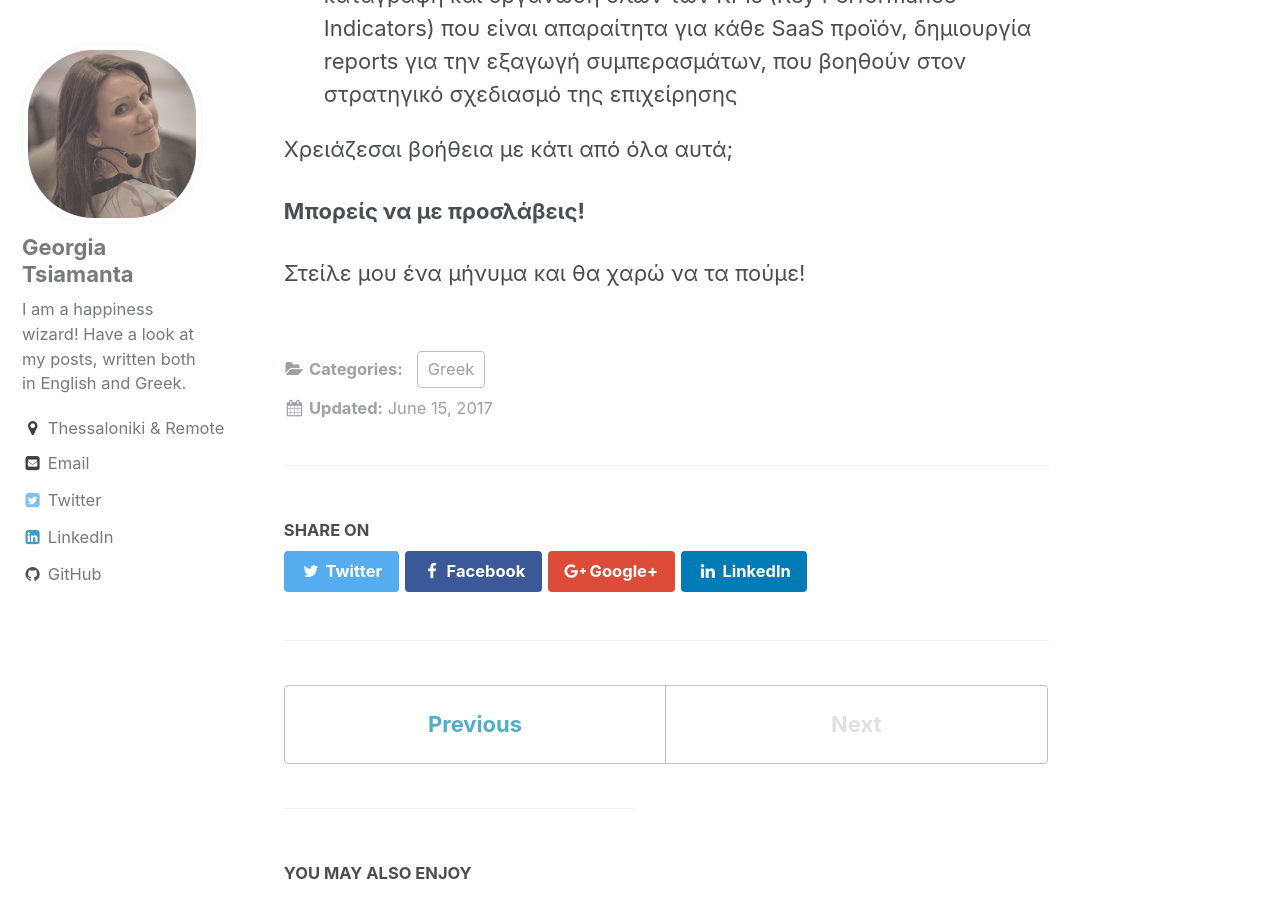
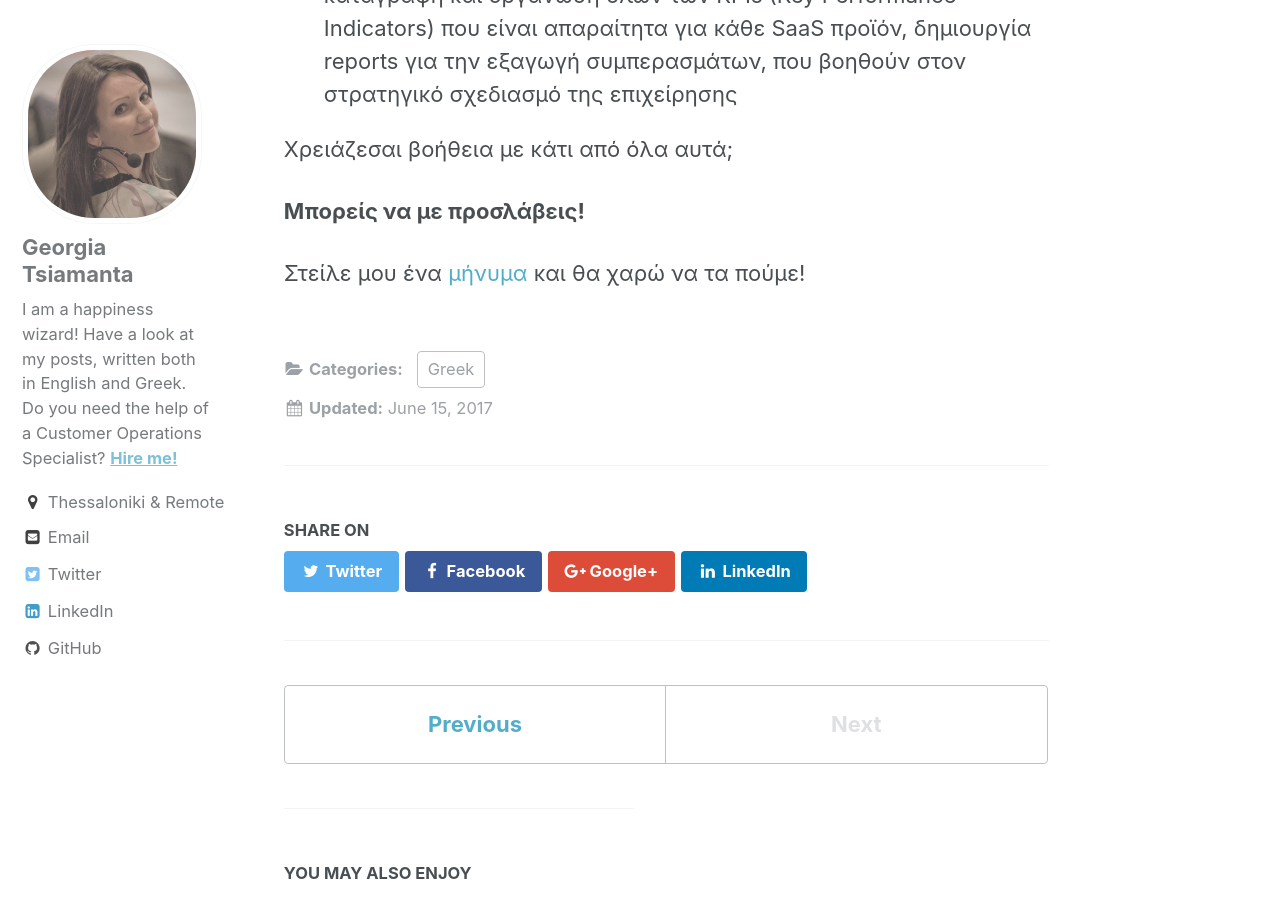
Before and after one commit to georgiats/georgiats.github.io, a Jekyll site: the page built from _posts/2017-06-15-about-me-greek.md, in a window 1280 px wide and 900 px high, scrolled down 1530 px. Built offline with Jekyll 4.4.1, drawn with Linux system fonts in a browser that asks for light colours.

Commit message:
add hire me links

```diff
--- a/_config.yml
+++ b/_config.yml
@@ -80,7 +80,7 @@ analytics:
 author:
   name             : "Georgia Tsiamanta"
   avatar           : "/assets/images/devitme.jpg"
-  bio              : "I am a happiness wizard! \n Have a look at my posts, written both in English and Greek."
+  bio              : "I am a happiness wizard! \n Have a look at my posts, written both in English and Greek. <br> Do you need the help of a Customer Operations Specialist?  <b><a href=\"mailto:georgia.tsiamanta@gmail.com\">Hire me!</a></b>"
   location         : "Thessaloniki & Remote"
   email            : "georgia.tsiamanta@gmail.com"
   uri              :
--- a/_posts/2017-06-15-about-me-greek.md
+++ b/_posts/2017-06-15-about-me-greek.md
@@ -27,4 +27,4 @@ categories:
 
 **Μπορείς να με προσλάβεις!**
 
-Στείλε μου ένα μήνυμα και θα χαρώ να τα πούμε!
+Στείλε μου ένα [μήνυμα](mailto:georgia.tsiamanta@gmail.com) και θα χαρώ να τα πούμε!
```
